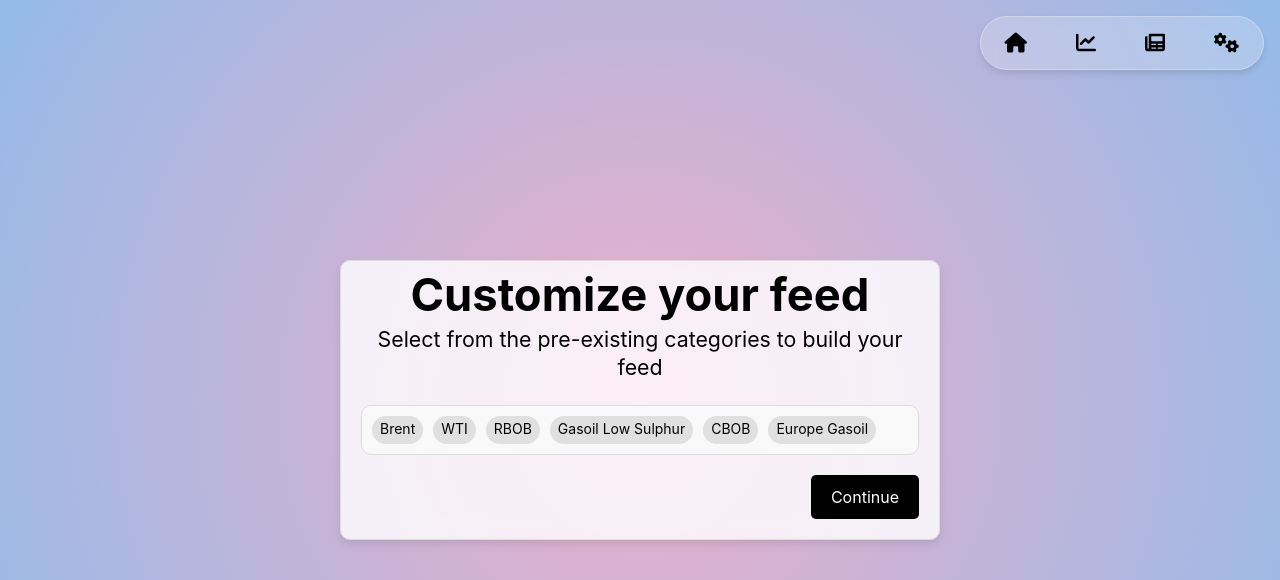
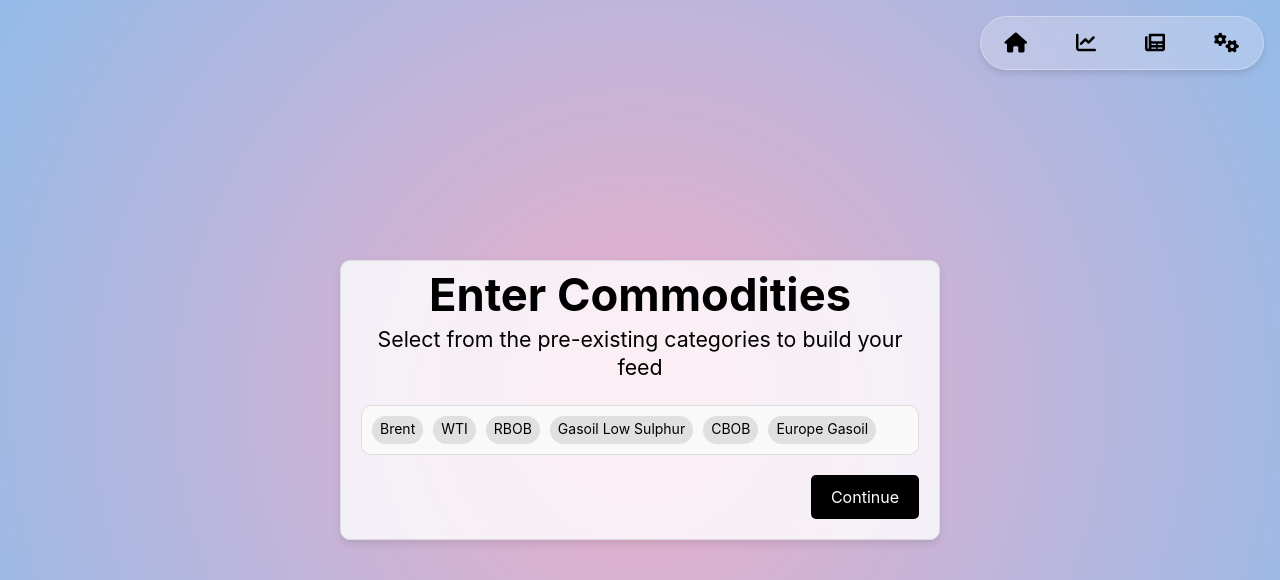
Before and after one commit to shyamddesai/MultiAgentAI, a Flask app: page /news-analysis-category in a window 1280 px wide. Shown: the top 580 px of the page. Run offline with Flask 3, Linux system fonts and the light colour scheme; some web fonts are replaced.

Commit message:
Commodities placeholder fixes

```diff
--- a/Frontend/templates/uimock_flash.html
+++ b/Frontend/templates/uimock_flash.html
@@ -129,7 +129,7 @@
     </nav>
 
     <div class="card p-6 rounded-lg shadow-lg text-center">
-        <h1 class="title mb-4">Customize your feed</h1>
+        <h1 class="title mb-4">Enter Commodities</h1>
         <p class="body mb-6">Select from the pre-existing categories to build your feed</p>
         <form action="{{ url_for('process_selection') }}" method="POST" id="selectionForm">
             <div class="bubble-container" id="bubbleContainer">
```
